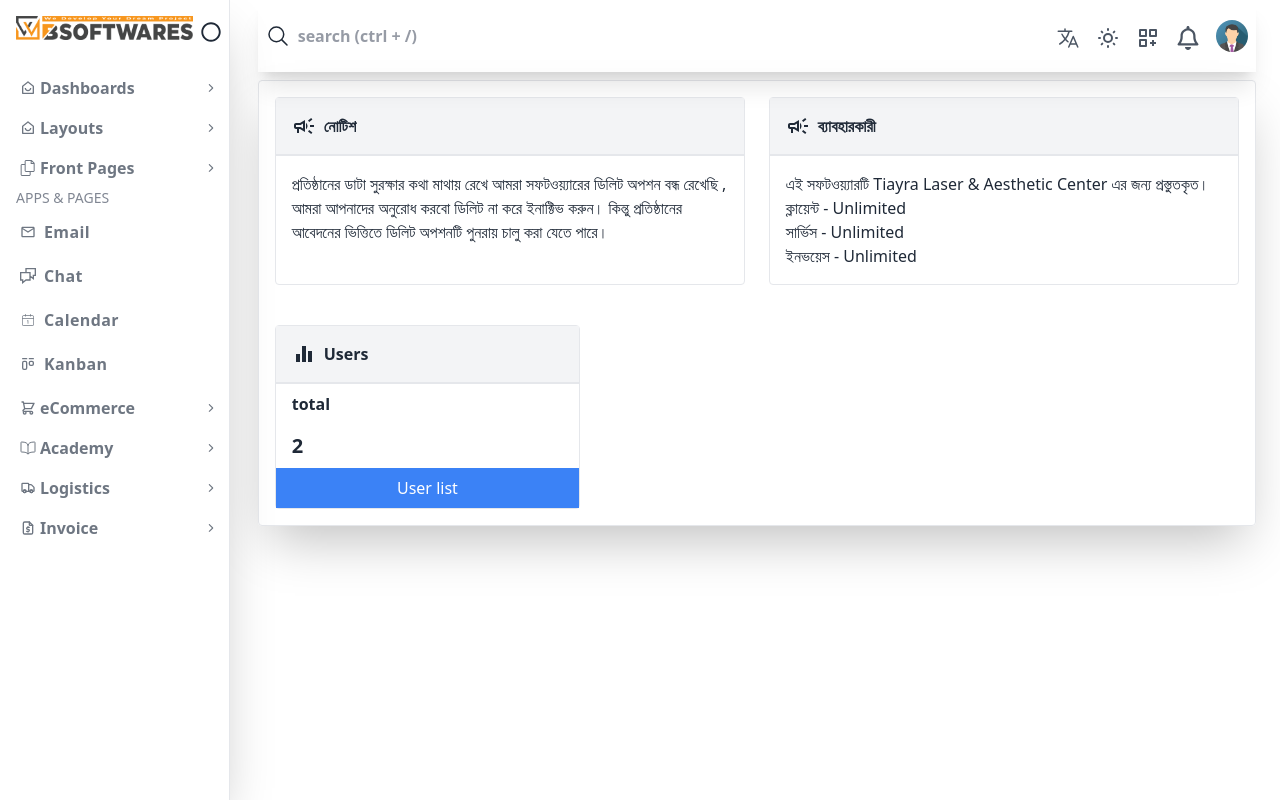
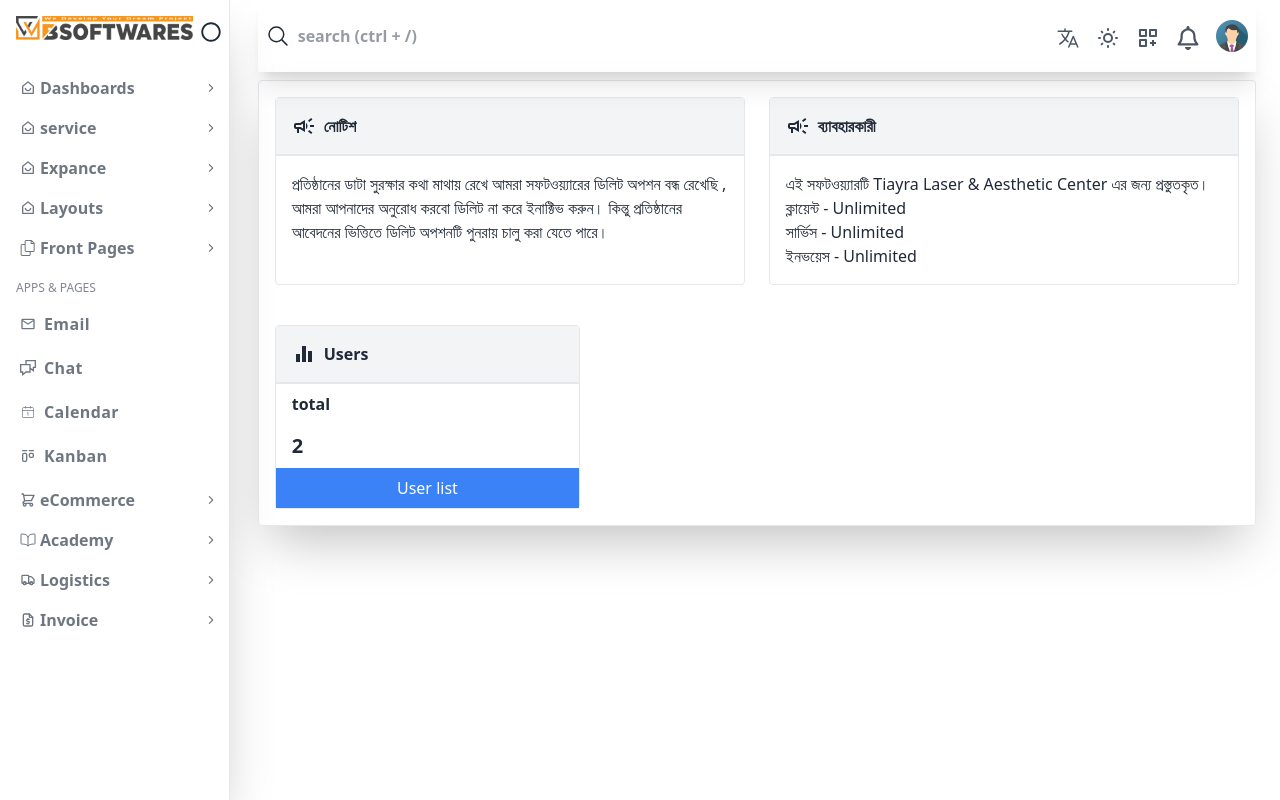
Before and after one commit to Nextwebservice-Frontend/react-admin-template, a React (Vite) app: page / in a window 1280 px wide. Built offline with nearby package versions, Linux system fonts and the light colour scheme.

Commit message:
[components/dashboard] overflow hidden if mouse not enter in large device

```diff
--- a/src/Components/dashboard/Dashboard.jsx
+++ b/src/Components/dashboard/Dashboard.jsx
@@ -25,14 +25,14 @@ const Dashboard = () => {
       setShowText(true);
     });
   }, []);
-  const handelCloseAccordion = () => {
-    if (!showText && openAccordion.show) {
-      setOpenAccordion({
-        show: false,
-        name: openAccordion.name,
-      });
-    }
-  };
+  // const handelCloseAccordion = () => {
+  //   if (!showText && openAccordion.show) {
+  //     setOpenAccordion({
+  //       show: false,
+  //       name: openAccordion.name,
+  //     });
+  //   }
+  // };
   //accordian open function
   const HandelAccorDionOpen = (name) => {
     if (openAccordion.name !== name) {
@@ -95,14 +95,14 @@ const Dashboard = () => {
       {/* logo  */}
       <Logo show={show} setShow={setShow} />
       <div
-      className="box-border pt-3 pl-2 h-[90vh] pr-2 overflow-y-scroll">
+      className={`box-border pt-3 pl-2 h-[90vh] pr-2  ${mouseEnterInSIderber?'overflow-y-scroll':'overflow-y-scroll lg:overflow-hidden'}`}>
         {/* map over all the menu group  */}
         {SIderberNavLinks.map((item, index) => (
           <div key={index}>
             {/* check is there any title for this menu group or not  */}
             {item?.title && (
               <p
-              className="font-medium uppercase opacity-85 text-sm text-gray-500">
+              className="font-medium uppercase opacity-85 text-xs pt-3 pb-1 text-gray-500">
                 {/* check show menu text or not // if true then mouse entered or not  */}
                 {showText
                   ? item?.title
--- a/src/Utility/Sideber/SIderberNavLinks.js
+++ b/src/Utility/Sideber/SIderberNavLinks.js
@@ -44,6 +44,32 @@ export const SIderberNavLinks = [
                     {
                         link: '/Academy',
                         menu: 'Academy',
+                        icon: FaRegCircle,
+                        subMenu: false
+                    },
+                ]
+            },
+            {
+                link: false,
+                menu: 'service',
+                icon: RiHomeSmile2Line,
+                dropDown: [
+                    {
+                        link: '/serviceList',
+                        menu: 'service',
+                        icon: FaRegCircle,
+                        subMenu: false
+                    },
+                ]
+            },
+            {
+                link: false,
+                menu: 'Expance',
+                icon: RiHomeSmile2Line,
+                dropDown: [
+                    {
+                        link: '/yearlyInvoiceList',
+                        menu: 'yearly Invoice List',
                         icon: FaRegCircle,
                         subMenu: false
                     },
@@ -219,13 +245,13 @@ export const SIderberNavLinks = [
                         icon: FaRegCircle,
                         subMenu: [
                             {
-                                link:'/Order-List',
+                                link: '/Order-List',
                                 menu: 'Category List',
                                 icon: FaRegCircle,
                                 subMenu2: false
                             },
                             {
-                                link:'/Order-Details',
+                                link: '/Order-Details',
                                 menu: 'Order Details',
                                 icon: FaRegCircle,
                                 subMenu2: false
@@ -238,52 +264,52 @@ export const SIderberNavLinks = [
                         icon: FaRegCircle,
                         subMenu: [
                             {
-                                link:'/All-Customers',
+                                link: '/All-Customers',
                                 menu: 'All Customers',
                                 icon: FaRegCircle,
                                 subMenu2: false
                             },
                             {
-                                link:false,
+                                link: false,
                                 menu: 'Customer-Details',
                                 icon: FaRegCircle,
                                 subMenu2: [
                                     {
-                                        link:'/Overview',
+                                        link: '/Overview',
                                         menu: 'Overview',
                                         icon: FaRegCircle,
                                     },
                                     {
-                                        link:'/Security-Customers',
+                                        link: '/Security-Customers',
                                         menu: 'Security',
                                         icon: FaRegCircle,
                                     },
                                     {
-                                        link:'/Address-&-Billing',
+                                        link: '/Address-&-Billing',
                                         menu: 'Address & Billing',
                                         icon: FaRegCircle,
                                     },
                                     {
-                                        link:'/Notifications',
+                                        link: '/Notifications',
                                         menu: 'Notifications',
                                         icon: FaRegCircle,
                                     },
                                 ]
                             },
                             {
-                                link:'/Manage-Reviews',
+                                link: '/Manage-Reviews',
                                 menu: 'Manage Reviews',
                                 icon: FaRegCircle,
                                 subMenu2: false
                             },
                             {
-                                link:'/Referrals',
+                                link: '/Referrals',
                                 menu: 'Referrals',
                                 icon: FaRegCircle,
                                 subMenu2: false
                             },
                             {
-                                link:'/Settings',
+                                link: '/Settings',
                                 menu: 'Settings',
                                 icon: FaRegCircle,
                                 subMenu2: false
@@ -295,75 +321,75 @@ export const SIderberNavLinks = [
             {
                 link: false,
                 menu: 'Academy',
-                icon: IoBookOutline ,
+                icon: IoBookOutline,
                 dropDown: [
                     {
                         link: '/Dashboard',
                         menu: 'Dashboard',
                         icon: FaRegCircle,
-                        subMenu:false
+                        subMenu: false
                     },
                     {
                         link: '/My-Course',
                         menu: 'My Course',
                         icon: FaRegCircle,
-                        subMenu:false
+                        subMenu: false
                     },
                     {
                         link: '/Course-Details',
                         menu: 'Course Details',
                         icon: FaRegCircle,
-                        subMenu:false
+                        subMenu: false
                     },
                 ]
             },
             {
                 link: false,
                 menu: 'Logistics',
-                icon: HiOutlineTruck  ,
+                icon: HiOutlineTruck,
                 dropDown: [
                     {
                         link: '/Dashboard',
                         menu: 'Dashboard',
                         icon: FaRegCircle,
-                        subMenu:false
+                        subMenu: false
                     },
                     {
                         link: '/Fleet',
                         menu: 'Fleet',
                         icon: FaRegCircle,
-                        subMenu:false
+                        subMenu: false
                     },
                 ]
             },
             {
                 link: false,
                 menu: 'Invoice',
-                icon: TbFileDollar  ,
+                icon: TbFileDollar,
                 dropDown: [
                     {
                         link: '/List',
                         menu: 'List',
                         icon: FaRegCircle,
-                        subMenu:false
+                        subMenu: false
                     },
                     {
                         link: '/Preview',
                         menu: 'Preview',
                         icon: FaRegCircle,
-                        subMenu:false
+                        subMenu: false
                     },
                     {
                         link: '/Edit',
                         menu: 'Edit',
                         icon: FaRegCircle,
-                        subMenu:false
+                        subMenu: false
                     },
                     {
                         link: '/Add',
                         menu: 'Add',
                         icon: FaRegCircle,
-                        subMenu:false
+                        subMenu: false
                     },
                 ]
             },
```
